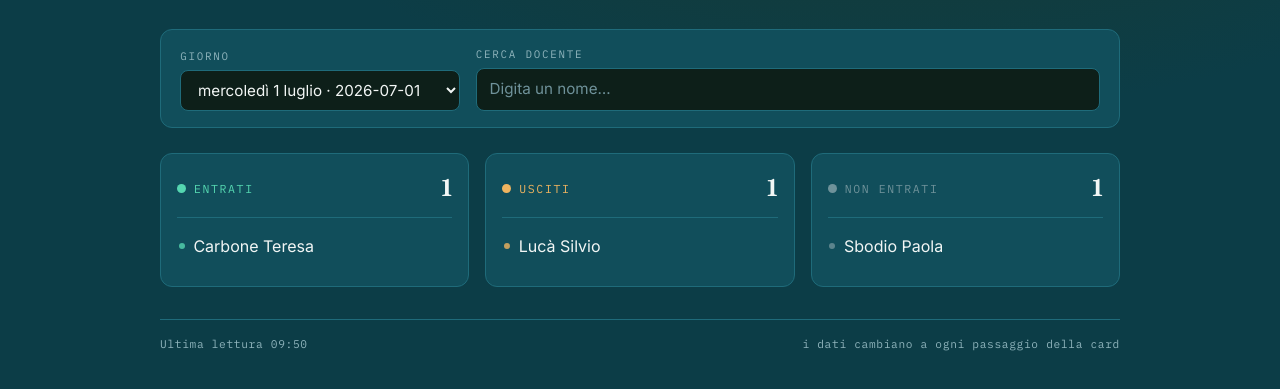
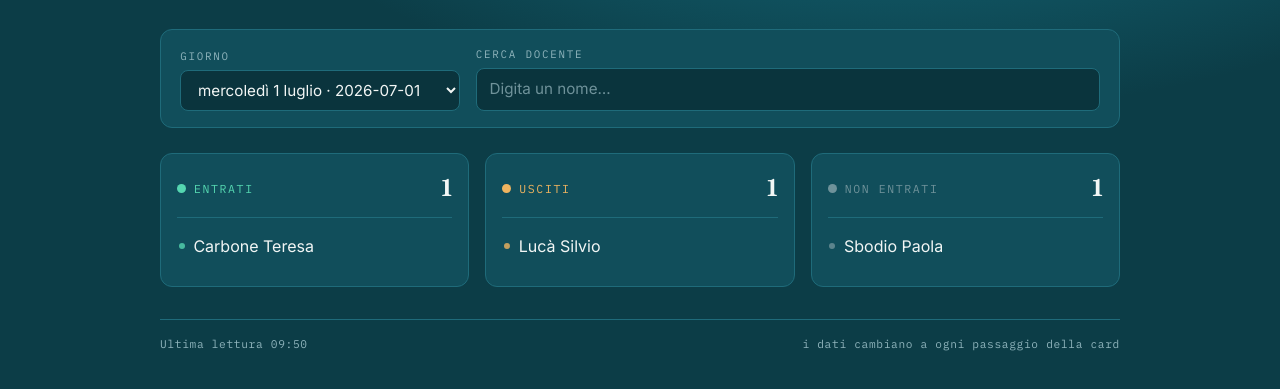
Before and after one commit to silvioluca/attendance, a plain HTML site: page index.html in a window 1280 px wide. Shown: the part 165-554 px from the top of the page. Drawn offline with Linux system fonts and the light colour scheme.

Commit message:
Update index.html

```diff
--- a/index.html
+++ b/index.html
@@ -3,7 +3,7 @@
 <head>
 <meta charset="UTF-8">
 <meta name="viewport" content="width=device-width, initial-scale=1.0">
-<title>Bacheca presenze · Docenti</title>
+<title>Registro presenze badge · Docenti</title>
 <link rel="preconnect" href="https://fonts.googleapis.com">
 <link rel="preconnect" href="https://fonts.gstatic.com" crossorigin>
 <link href="https://fonts.googleapis.com/css2?family=Fraunces:opsz,wght@9..144,400;9..144,600;9..144,700&family=Inter:wght@400;500;600&family=IBM+Plex+Mono:wght@400;500&display=swap" rel="stylesheet">
@@ -25,7 +25,7 @@
   html { -webkit-text-size-adjust: 100%; }
   body {
     background:
-      radial-gradient(1200px 600px at 70% -10%, #1a3a2e 0%, transparent 60%),
+      radial-gradient(1200px 600px at 70% -10%, #17798c 0%, transparent 60%),
       var(--bg);
     color: var(--chalk);
     font-family: "Inter", system-ui, sans-serif;
@@ -82,7 +82,7 @@
   }
   select {
     font: inherit; font-size: .95rem;
-    background: #0d1f19; color: var(--chalk);
+    background: #0a343d; color: var(--chalk);
     border: 1px solid var(--edge); border-radius: 8px;
     padding: .55rem .8rem; min-width: 210px;
     cursor: pointer;
@@ -91,7 +91,7 @@
   .search { flex: 1; min-width: 160px; }
   .search input {
     width: 100%; font: inherit; font-size: .95rem;
-    background: #0d1f19; color: var(--chalk);
+    background: #0a343d; color: var(--chalk);
     border: 1px solid var(--edge); border-radius: 8px; padding: .55rem .8rem;
   }
   .search input:focus-visible { outline: 2px solid var(--brass); outline-offset: 1px; }
```
